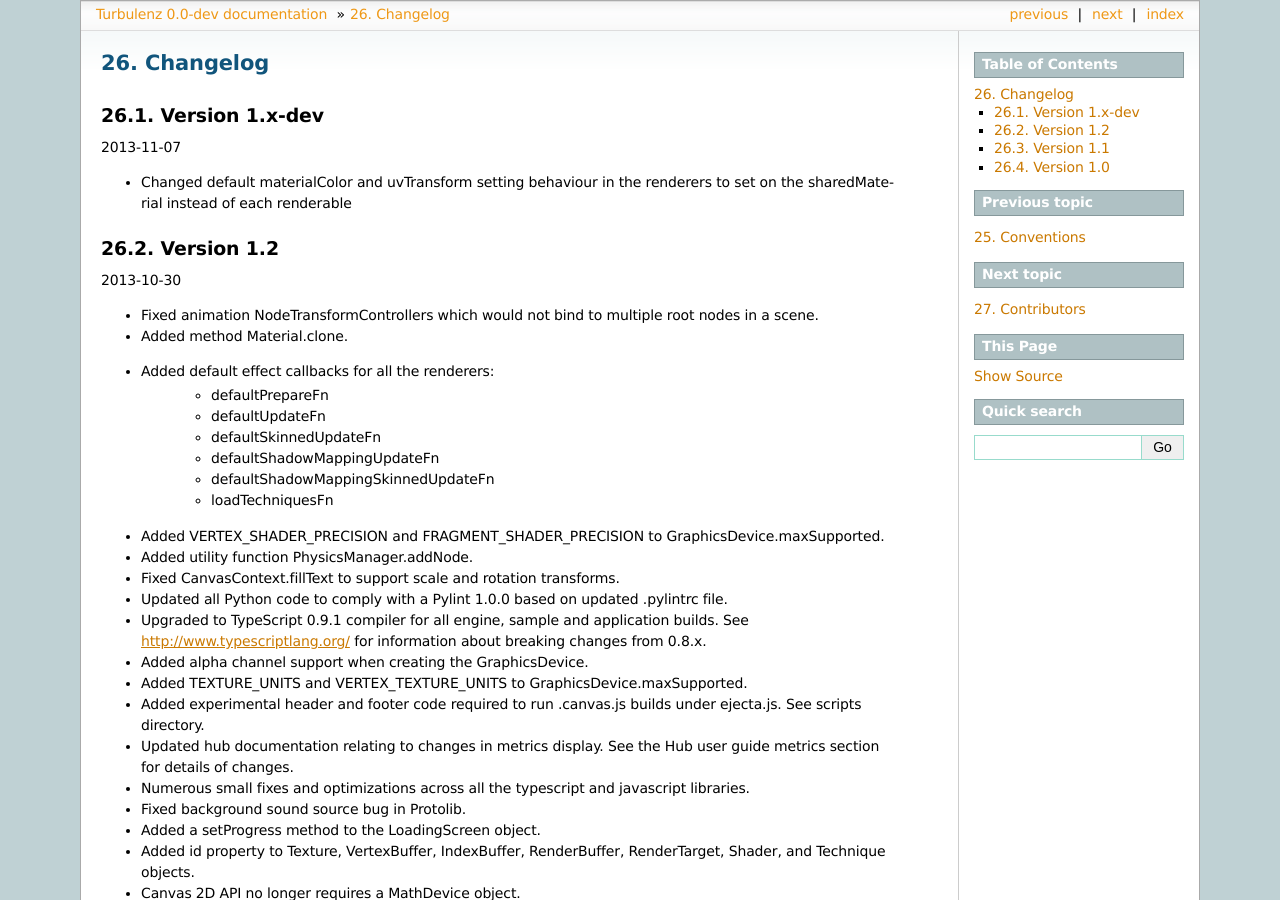
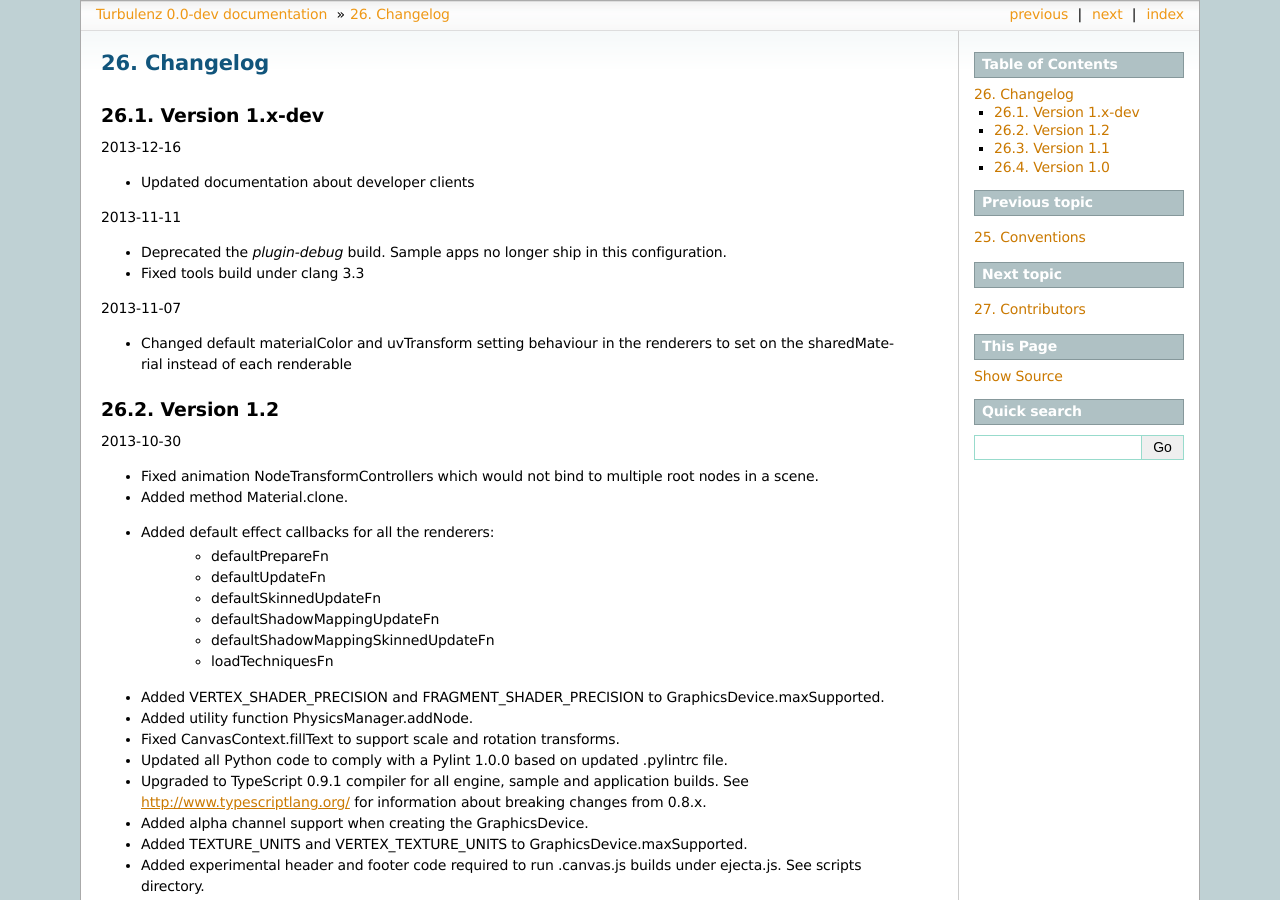
Before and after one commit to turbulenz/turbulenz_engine, a Sphinx documentation site: the page built from docs/source/changelog.rst, in a window 1280 px wide and 900 px high. Built offline with Sphinx 7.4.7, drawn with Linux system fonts in a browser that asks for light colours.

Commit message:
docs: some changelog info

```diff
--- a/docs/source/changelog.rst
+++ b/docs/source/changelog.rst
@@ -10,10 +10,21 @@
 Version 1.x-dev
 ---------------
 
+2013-12-16
+
+- Updated documentation about developer clients
+
+2013-11-11
+
+- Deprecated the *plugin-debug* build.  Sample apps no longer ship in
+  this configuration.
+- Fixed tools build under clang 3.3
+
 2013-11-07
 
 - Changed default materialColor and uvTransform setting behaviour in the renderers to set on the sharedMaterial
   instead of each renderable
+
 
 Version 1.2
 -----------
```
